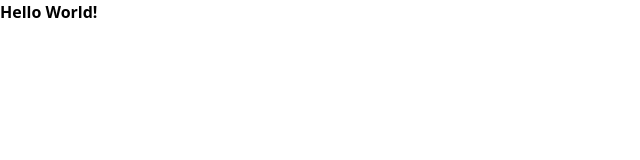
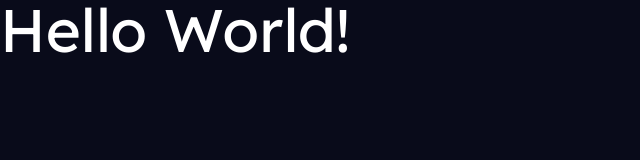
Before and after one commit to JuanBorracho/numiko-challenge, a website: page src/index.html in a window 1280 px wide. Shown: the whole page, without its empty margins (0-640 px from the left). Drawn offline with Linux system fonts and the light colour scheme.

Commit message:
added our colours and fonts to the tailwind config

```diff
--- a/src/index.html
+++ b/src/index.html
@@ -5,9 +5,15 @@
     <meta http-equiv="X-UA-Compatible" content="IE=edge" />
     <meta name="viewport" content="width=device-width, initial-scale=1.0" />
     <link rel="stylesheet" href="/dist/output.css" />
+    <link rel="preconnect" href="https://fonts.googleapis.com" />
+    <link rel="preconnect" href="https://fonts.gstatic.com" crossorigin />
+    <link
+      href="https://fonts.googleapis.com/css2?family=Inter:wght@400;700&family=Lexend+Deca&display=swap"
+      rel="stylesheet"
+    />
     <title>Numiko Challenge</title>
   </head>
-  <body>
-    <h1 class="font-black">Hello World!</h1>
+  <body class="bg-dark-blue">
+    <h1 class="font-lexendDeca text-white-100 text-6xl">Hello World!</h1>
   </body>
 </html>
--- a/tailwind.config.js
+++ b/tailwind.config.js
@@ -1,6 +1,25 @@
 module.exports = {
   content: ['./src/**/*.{html,js}'],
   theme: {
+    colors: {
+      transparent: 'transparent',
+      current: 'currentColor',
+      white: {
+        100: 'hsl(0, 0%, 100%)',
+        75: 'hsla(0, 0%, 100%, 0.75)',
+        60: 'hsla(0, 0%, 100%, 0.6)',
+      },
+      'dark-blue': 'hsl(233, 47%, 7%)',
+      blue: 'hsl(244, 38%, 16%)',
+      violet: {
+        100: 'hsl(277, 64%, 61%)',
+        75: 'hsla(277, 64%, 61%, 0.75)',
+      },
+    },
+    fontFamily: {
+      inter: ['Inter', 'sans-serif'],
+      lexendDeca: ['Lexend Deca', 'sans-serif'],
+    },
     extend: {},
   },
   plugins: [],
```
Also changed, not shown: README.md, dist/output.css.
